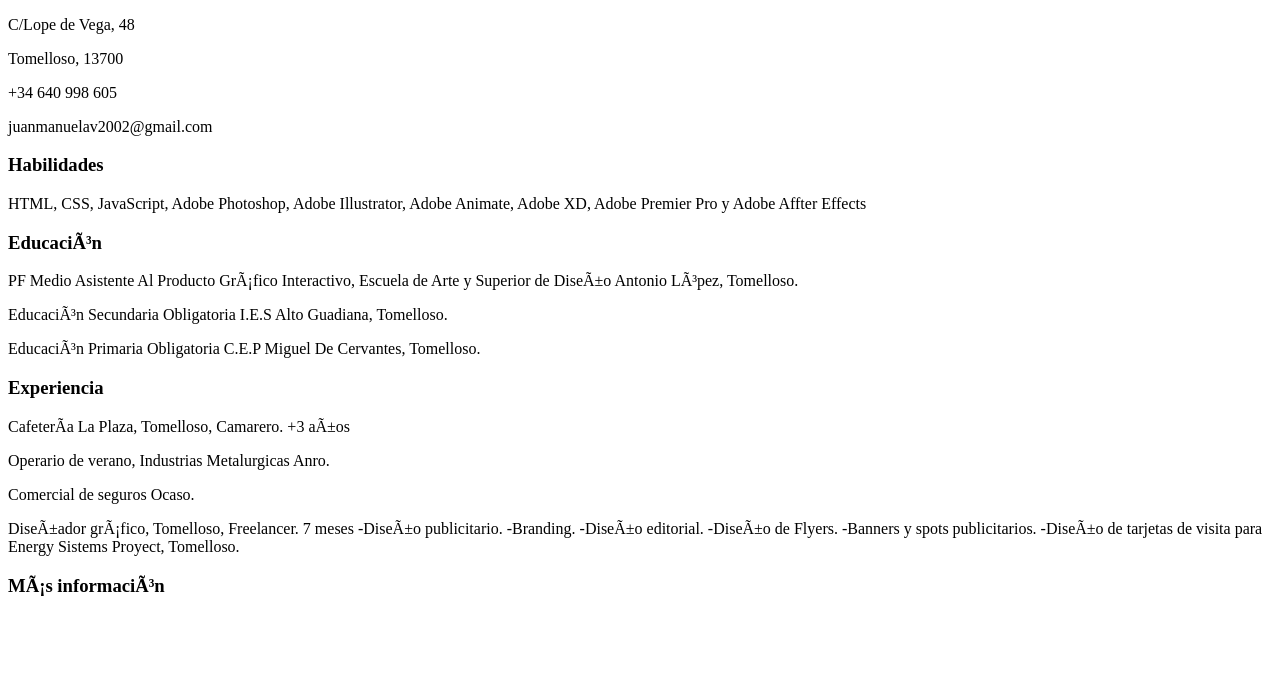
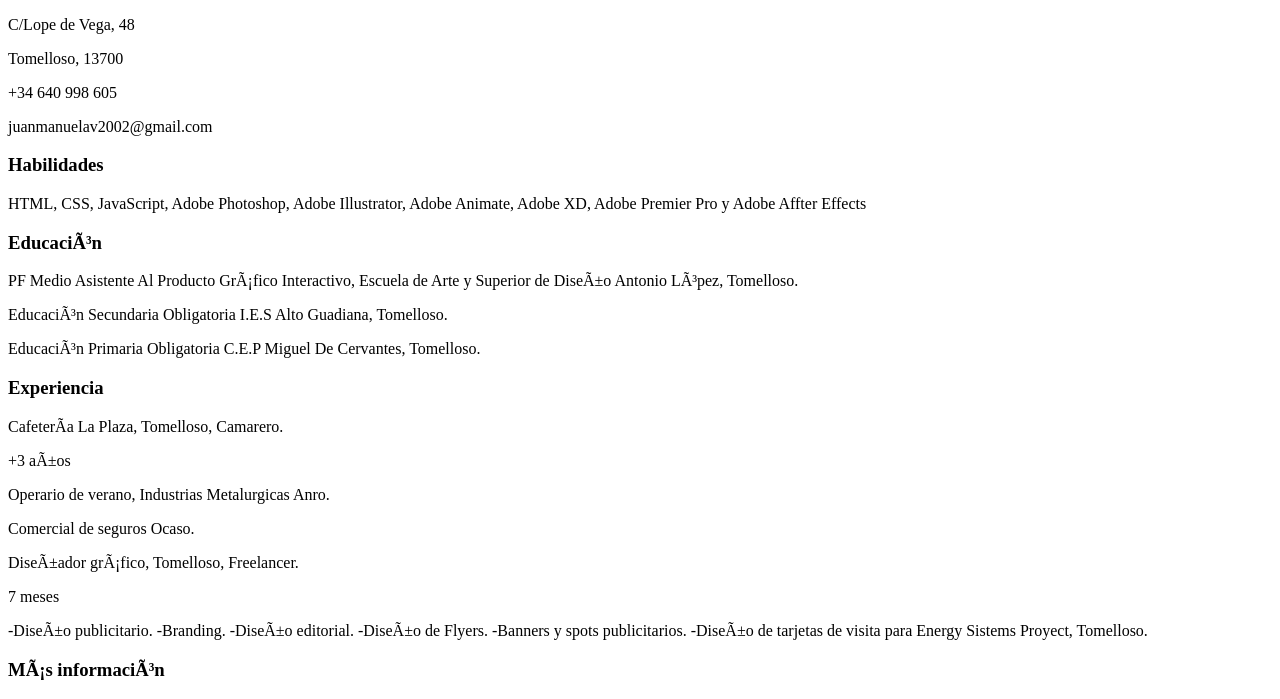
Before and after one commit to Juan-Manuel02/CV, a plain HTML site: page index.html in a window 1280 px wide. Shown: the part 105-804 px from the top of the page. Drawn offline with Linux system fonts and the light colour scheme.

Commit message:
Cambio en la experiencia

```diff
--- a/index.html
+++ b/index.html
@@ -31,12 +31,12 @@
 
     <h3>Experiencia</h3>
         <p>Cafetería La Plaza, Tomelloso, Camarero.
-           +3 años
+           <p>+3 años</p>
         </p>
         <p>Operario de verano, Industrias Metalurgicas Anro.</p>
         <p>Comercial de seguros Ocaso.</p>
         <p>Diseñador gráfico, Tomelloso, Freelancer.
-            7 meses
+            <p>7 meses</p>
             -Diseño publicitario.
             -Branding.
             -Diseño editorial.
```
